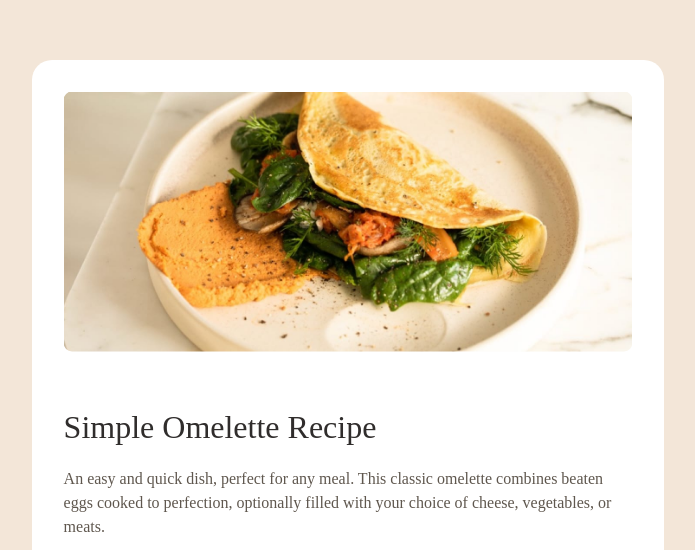
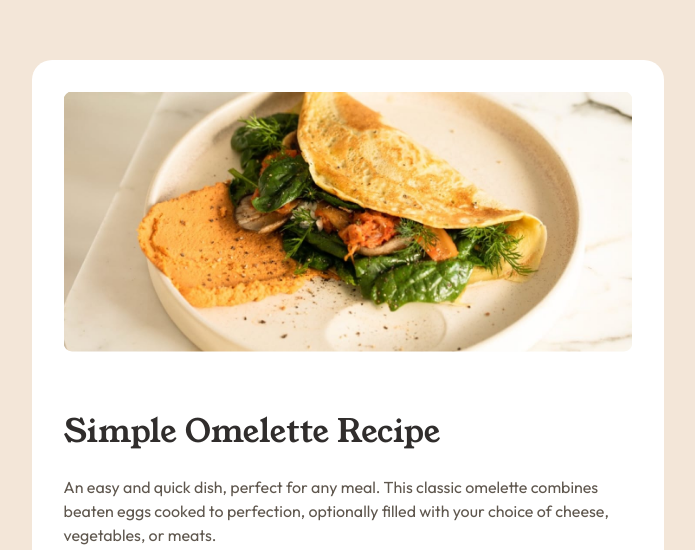
Before and after one commit to Uppi-Sempai/web, a plain HTML site: page index.html in a window 1280 px wide. Shown: the part 264-814 px from the top of the page, without its empty margins (292-987 px from the left). Drawn offline with Linux system fonts and the light colour scheme; the site is published under a folder, as on GitHub Pages, so addresses that start at the root find nothing.

Commit message:
Update index.html

```diff
--- a/index.html
+++ b/index.html
@@ -13,12 +13,14 @@
 
 @font-face {
   font-family: young-serif;
-  src: url(/young-serif/YoungSerif-Regular.ttf);
+  src: url('./young-serif/YoungSerif-Regular.ttf');
+  format('ttf');
 }
 
 @font-face {
   font-family: outfit;
-  src: url(/outfit/Outfit-VariableFont_wght.ttf);
+  src: url('./outfit/Outfit-VariableFont_wght.ttf');
+  format('ttf');
 }
 
 </style>
```
